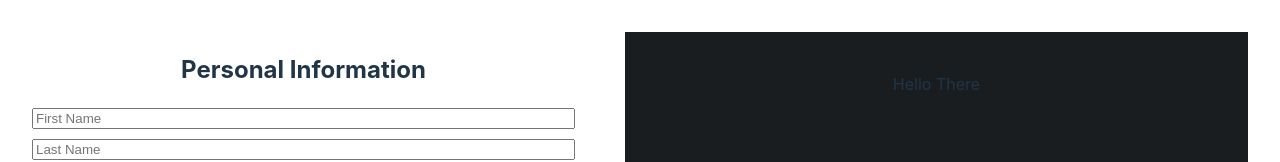
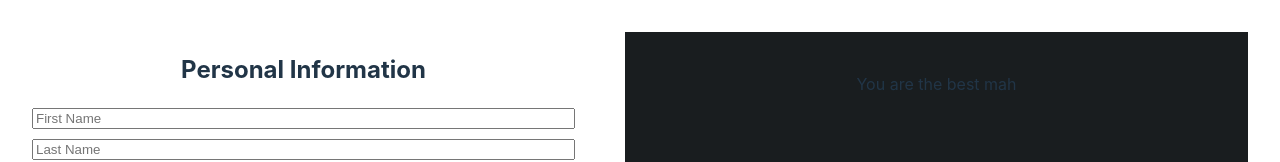
Before and after one commit to WilliamG-1/CV-Application, a React (Vite) app: page / in a window 1280 px wide. Shown: the top 162 px of the page. Built offline with nearby package versions, Linux system fonts and the light colour scheme.

Commit message:
Adde Preview JSX component

```diff
--- a/src/App.jsx
+++ b/src/App.jsx
@@ -5,14 +5,14 @@ import './App.css'
 import MainInfo from './components/MainInfo'
 import EducationInfo from './components/EducationInfo'
 import ExperienceInfo from './components/ExperienceInfo'
-
+import Preview from './components/preview'
 class App extends Component {
 
-    constructor ( ) {
+  constructor() {
     super();
     this.state = {
       personalInfo: {
-          firstname: "",
+        firstname: "Mandy's Candy",
         lastname: "",
         email: "",
         phonenumber: ""
@@ -44,10 +44,14 @@ class App extends Component {
     const inputId = e.target.id;
     const inputText = e.target.value;
 
-      switch (inputId)
-      {
+    switch (inputId) {
       case 'firstname':
         console.log("First name input being changed");
+        this.setState({
+          personalInfo: {
+
+          }
+        })
         break;
       case 'lastname':
         console.log("Last name input being changed");
@@ -63,7 +67,7 @@ class App extends Component {
   }
 
   handleOnDateChange = (e) => {
-
+    console.log(`Daet is being changed, new date ${e.target.value}`)
   }
 
   handleOnAddEducation = () => {
@@ -75,17 +79,17 @@ class App extends Component {
   }
 
 
-    render () {
+  render() {
     return (
       <div id="main">
         <div id="information">
-            <MainInfo onChange={this.handleOnTextChange}/>
+          <MainInfo onChange={this.handleOnTextChange} />
           <EducationInfo />
           <ExperienceInfo />
         </div>
 
         <div id="preview">
-            Hello There
+          <Preview Personalinfo={this.state.personalInfo} EducationInfo={this.state.educationEntry} ExperienceInfo={this.state.experienceEntry} />
         </div>
 
       </div>
--- a/src/components/EducationInfo.jsx
+++ b/src/components/EducationInfo.jsx
@@ -2,24 +2,16 @@ import { Component } from 'react'
 
 export default class EducationInfo extends Component {
 
-    constructor (props) {
+    constructor(props) {
         super(props);
-        this.state = {
-            education : [] ,
 
-            educationInfo : {
-                schooName: "",
-                title: "",
-                beginDate: "yyyy-mm-dd",
-                endDate: "yyyy-mm-dd"
-            }
-        }
     }
     handleOnChangeDate = (e) => {
+
         console.log(e.target.value);
     }
 
-    render () {
+    render() {
         return (
             <div id="educationInfo">
                 <h2> Education </h2>
--- a/src/components/MainInfo.jsx
+++ b/src/components/MainInfo.jsx
@@ -1,4 +1,4 @@
-import { Component} from 'react'
+import { Component } from 'react'
 
 export default class MainInfo extends Component {
 
@@ -10,7 +10,7 @@ export default class MainInfo extends Component {
         }
     }
 
-    render () {
+    render() {
         return (
             <div id="mainInformation">
                 <h2> Personal Information </h2>
--- /dev/null
+++ b/src/components/Preview.jsx
@@ -0,0 +1,20 @@
+import { Component } from 'react'
+
+export default class Preview extends Component {
+    constructor(props) {
+        super(props)
+
+    }
+
+    render() {
+        // Gets the information (The object with all da stuff)
+        //const { PersonalInfo, EducationInfo, ExperienceInfo } = this.props
+        return (
+            <div>
+                {/* <div className="pFirstname">{PersonalInfo['firstname']}a</div>
+                <div className="pLastName">{PersonalInfo['lastname']}</div> */}
+                You are the  best mah
+            </div>
+        )
+    }
+}
```
Lines whose indentation alone changed are shown as unchanged.
